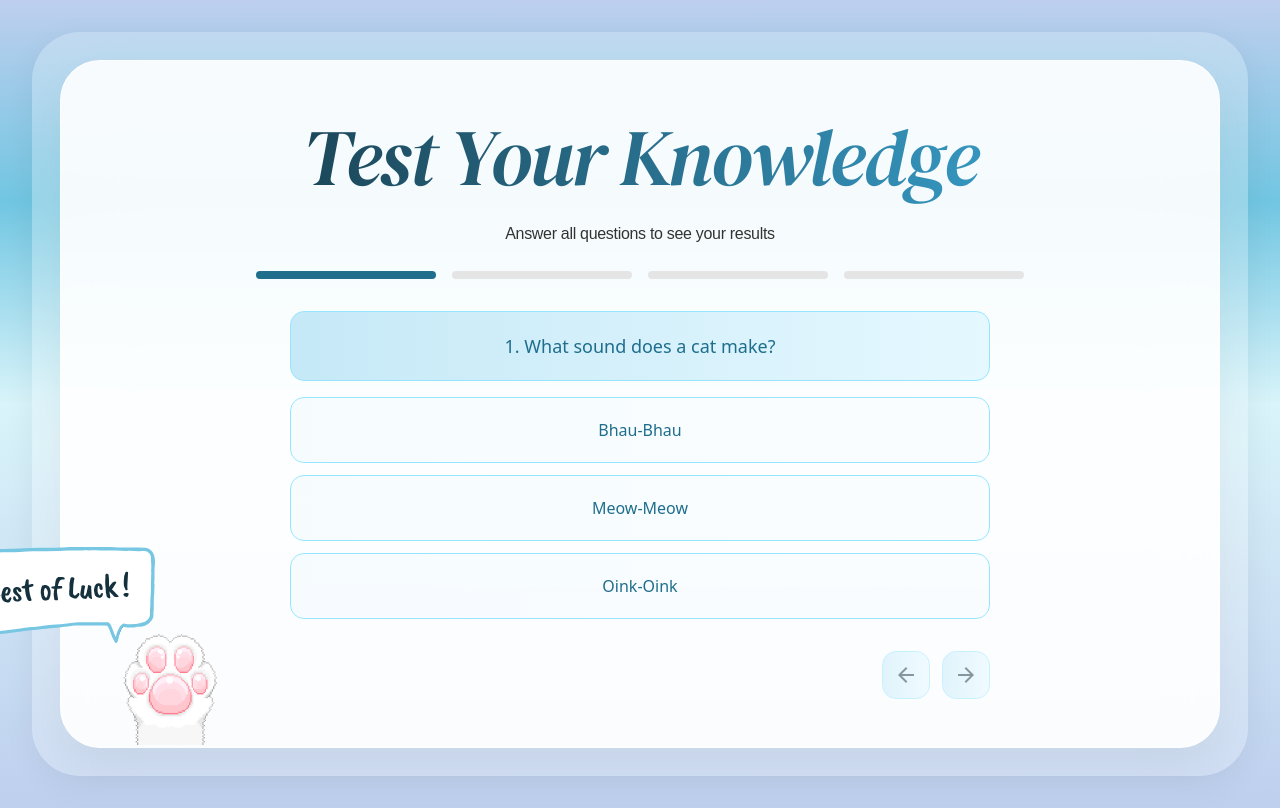
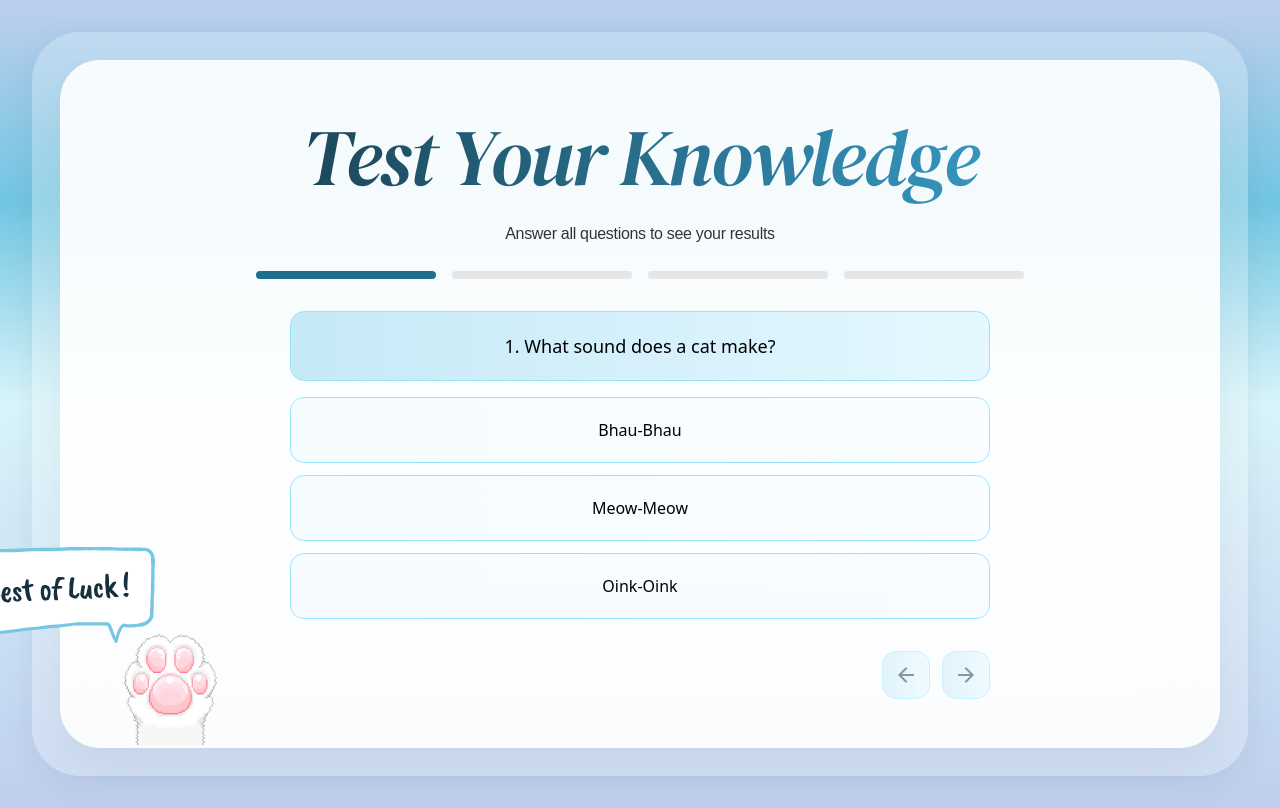
Before and after one commit to AtulRaghuvanshi73/Quiz-application, a Next.js app: page / in a window 1280 px wide. Built offline with nearby package versions, Linux system fonts and the light colour scheme.

Commit message:
fix : matching text color to figma design

```diff
--- a/src/app/page.tsx
+++ b/src/app/page.tsx
@@ -321,7 +321,7 @@ export default function Home() {
                     border: "1px solid #96E5FF"
                   }}
                 >
-                  <span className="text-[#1E6E8C] font-medium text-lg">
+                  <span className="text-black font-medium text-lg">
                     {currentQuestion + 1}. {questions[currentQuestion].question}
                   </span>
                 </div>
@@ -335,7 +335,7 @@ export default function Home() {
                         whileHover={{ scale: 1.01 }}
                         whileTap={{ scale: 0.99 }}
                         onClick={() => handleOptionSelect(option)}
-                        className="w-full py-5 px-8 rounded-xl text-center font-medium text-[#1E6E8C] transition-all duration-200"
+                        className="w-full py-5 px-8 rounded-xl text-center font-medium text-black transition-all duration-200"
                         style={{
                           background: isSelected
                             ? "linear-gradient(89.72deg, #C6E9F7 0.09%, #E5F8FF 99.91%)"
@@ -383,7 +383,7 @@ export default function Home() {
                   whileTap={{ scale: 0.95 }}
                   onClick={handleSubmit}
                   disabled={Object.keys(selectedAnswers).length !== questions.length}
-                  className="px-8 py-3 rounded-xl text-[#1E6E8C] font-medium transition-all disabled:opacity-50"
+                  className="px-8 py-3 rounded-xl text-black font-medium transition-all disabled:opacity-50"
                   style={{
                     background: "linear-gradient(89.72deg, #C6E9F7 0.09%, #E5F8FF 99.91%)",
                     border: "1px solid #96E5FF"
```
